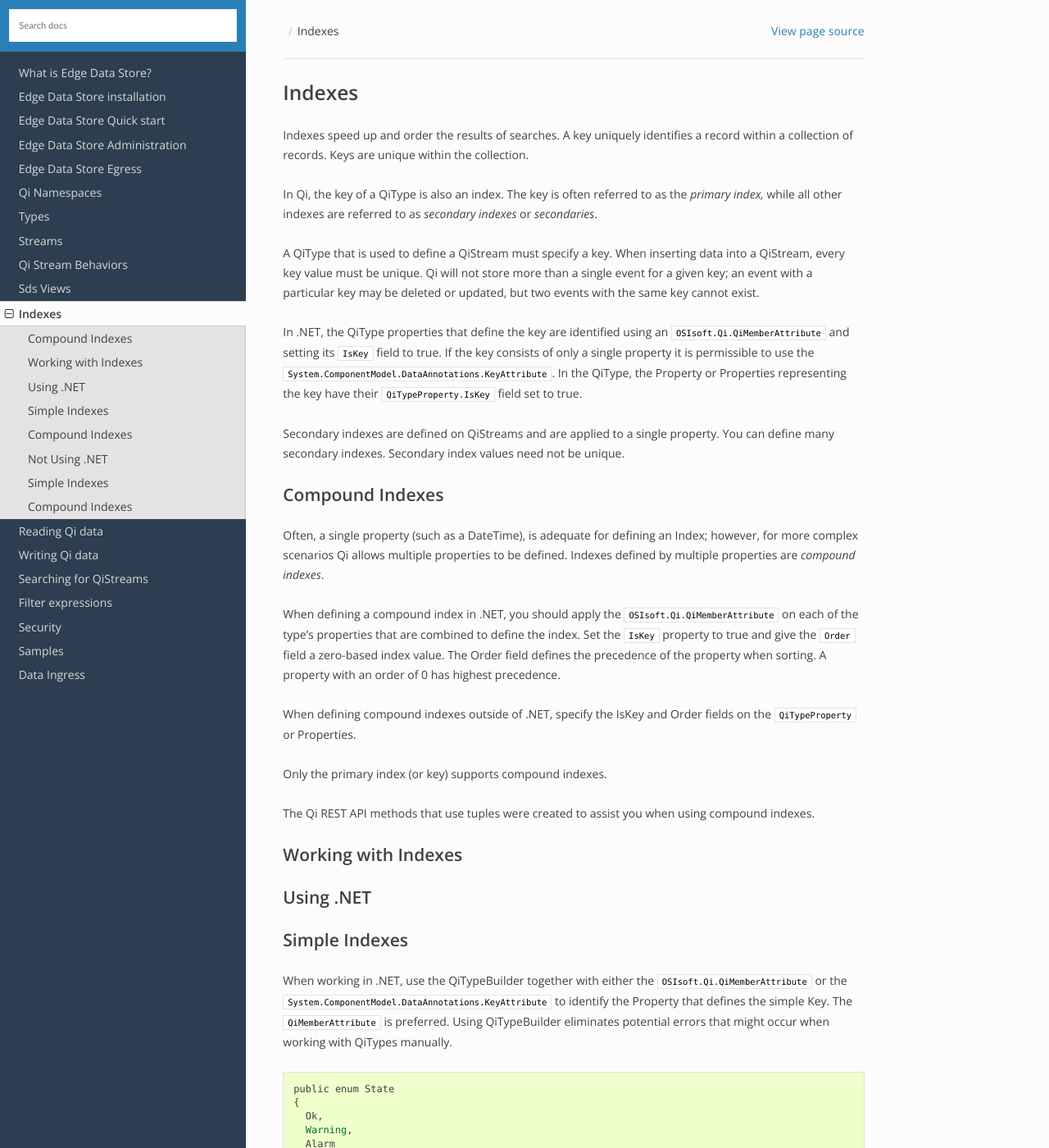
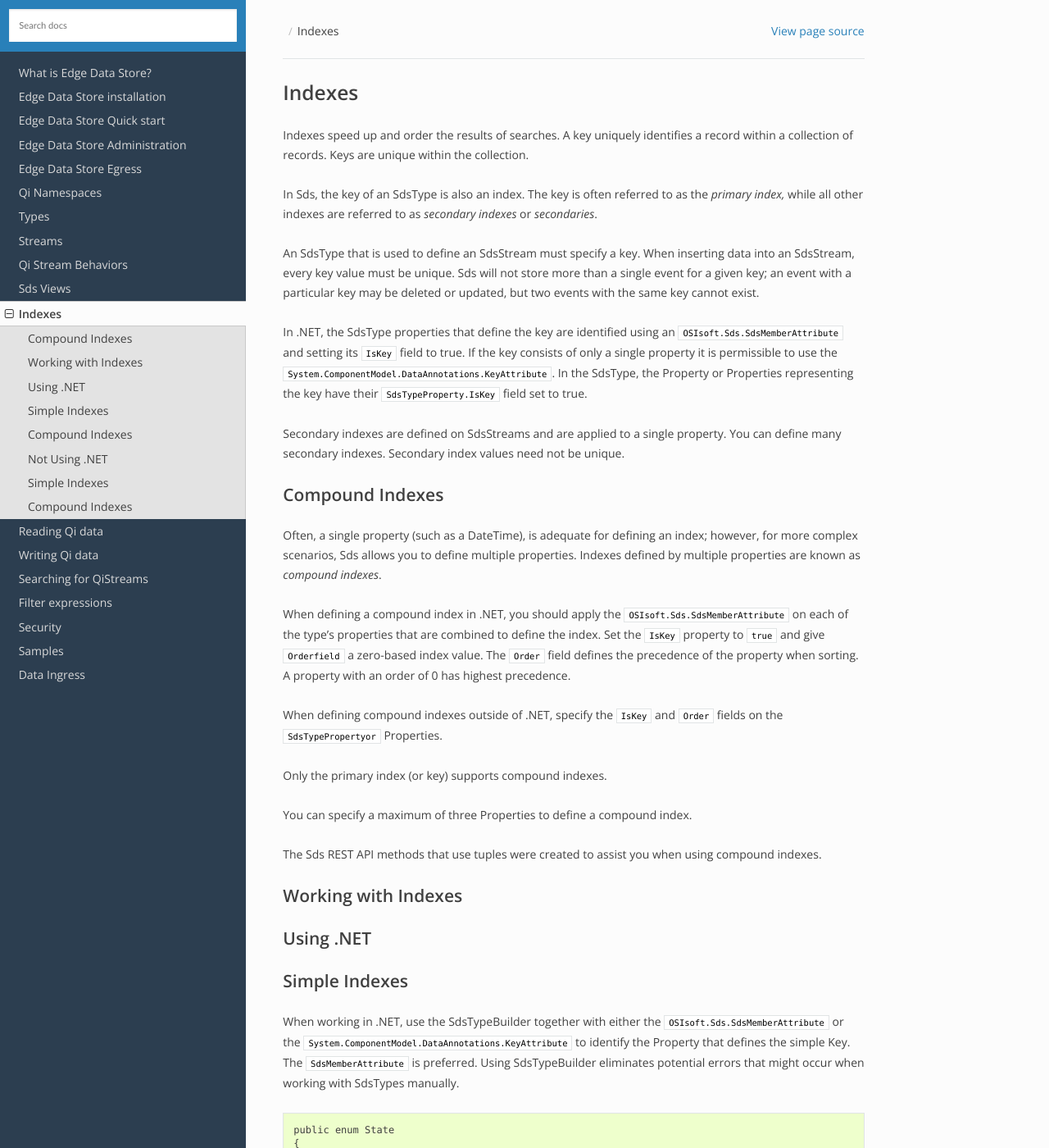
Before and after one commit to fgasparro/EdgeDS-Docs, a Sphinx documentation site: the page built from docs/indexes.rst, in a window 1280 px wide and 1400 px high. Shown: the whole window at 82% size. Built offline with Sphinx 7.4.7 and the Read the Docs theme 2.0.0, drawn with Linux system fonts in a browser that asks for light colours; some of the changed text lies outside the part shown.

Commit message:
Update indexes.rst

```diff
--- a/docs/indexes.rst
+++ b/docs/indexes.rst
@@ -1,4 +1,5 @@
-.. _Qi_Indexes_topic:
+.. _Indexes_topic:
+
 =======
 Indexes
 =======
@@ -6,19 +7,19 @@ Indexes
 Indexes speed up and order the results of searches. A key uniquely identifies a record within
 a collection of records. Keys are unique within the collection.
 
-In Qi, the key of a QiType is also an index. The key is often referred to as the *primary index,*
+In Sds, the key of an SdsType is also an index. The key is often referred to as the *primary index,*
 while all other indexes are referred to as *secondary indexes* or *secondaries*.
 
-A QiType that is used to define a QiStream must specify a key. When inserting data into a QiStream, every
-key value must be unique. Qi will not store more than a single event for a given key; an event with
+An SdsType that is used to define an SdsStream must specify a key. When inserting data into an SdsStream, every
+key value must be unique. Sds will not store more than a single event for a given key; an event with
 a particular key may be deleted or updated, but two events with the same key cannot exist.
 
-In .NET, the QiType properties that define the key are identified using an ``OSIsoft.Qi.QiMemberAttribute``
+In .NET, the SdsType properties that define the key are identified using an ``OSIsoft.Sds.SdsMemberAttribute``
 and setting its ``IsKey`` field to true. If the key consists of only a single property it is permissible to
-use the ``System.ComponentModel.DataAnnotations.KeyAttribute``. In the QiType, the Property or Properties
-representing the key have their ``QiTypeProperty.IsKey`` field set to true.
+use the ``System.ComponentModel.DataAnnotations.KeyAttribute``. In the SdsType, the Property or Properties
+representing the key have their ``SdsTypeProperty.IsKey`` field set to true.
 
-Secondary indexes are defined on QiStreams and are applied to a single property. You can define many
+Secondary indexes are defined on SdsStreams and are applied to a single property. You can define many
 secondary indexes. Secondary index values need not be unique.
 
 
@@ -26,21 +27,22 @@ secondary indexes. Secondary index values need not be unique.
 Compound Indexes
 ----------------
 
-Often, a single property (such as a DateTime), is adequate for defining an Index; however,
-for more complex scenarios Qi allows multiple properties to be defined. Indexes defined by
-multiple properties are *compound indexes*.
+Often, a single property (such as a DateTime), is adequate for defining an index; however, for more complex
+scenarios, Sds allows you to define multiple properties. Indexes defined by multiple properties are known as *compound indexes*.
 
-When defining a compound index in .NET, you should apply the ``OSIsoft.Qi.QiMemberAttribute``
-on each of the type’s properties that are combined to define the index. Set the ``IsKey`` property
-to true and give the ``Order`` field a zero-based index value. The Order field defines the
-precedence of the property when sorting. A property with an order of 0 has highest precedence.
+When defining a compound index in .NET, you should apply the ``OSIsoft.Sds.SdsMemberAttribute`` on each of the type’s
+properties that are combined to define the index. Set the ``IsKey`` property to ``true`` and give ``Orderfield`` a
+zero-based index value. The ``Order`` field defines the precedence of the property when sorting. A property with
+an order of 0 has highest precedence.
 
-When defining compound indexes outside of .NET, specify the IsKey and Order fields on the
-``QiTypeProperty`` or Properties.
+When defining compound indexes outside of .NET, specify the ``IsKey`` and ``Order`` fields on the ``SdsTypePropertyor``
+Properties.
 
 Only the primary index (or key) supports compound indexes.
 
-The Qi REST API methods that use tuples were created to assist you when using compound indexes.
+You can specify a maximum of three Properties to define a compound index.
+
+The Sds REST API methods that use tuples were created to assist you when using compound indexes.
 
 
 Working with Indexes
@@ -53,10 +55,10 @@ Using .NET
 Simple Indexes
 --------------
 
-When working in .NET, use the QiTypeBuilder together with either the ``OSIsoft.Qi.QiMemberAttribute`` or the
+When working in .NET, use the SdsTypeBuilder together with either the ``OSIsoft.Sds.SdsMemberAttribute`` or the
 ``System.ComponentModel.DataAnnotations.KeyAttribute`` to identify the Property that defines the simple Key.
-The ``QiMemberAttribute`` is preferred. Using QiTypeBuilder eliminates potential errors that might occur
-when working with QiTypes manually.
+The ``SdsMemberAttribute`` is preferred. Using SdsTypeBuilder eliminates potential errors that might occur
+when working with SdsTypes manually.
 
 
 ::
@@ -70,13 +72,13 @@ when working with QiTypes manually.
 
   public class Simple
   {
-    [QiMember(IsKey = true, Order = 0) ]
+    [SdsMember(IsKey = true, Order = 0) ]
     public DateTime Time { get; set; }
     public State State { get; set; }
     public Double Measurement { get; set; }
   }
 
-  QiType simpleType = QiTypeBuilder.CreateQiType<Simple>();
+  SdsType simpleType = SdsTypeBuilder.CreateSdsType<Simple>();
 
 
 To read data that is located between two indexes, ordered by the Key, define both a start index and
@@ -91,27 +93,27 @@ and query as follows.
   "2010-01-01T08:00:00.000Z","2010-02-01T08:00:00.000Z");
 
 
-More information about querying data can be found in `Reading Data <https://qi-docs.readthedocs.org/en/latest/Reading_Data.html>`__.
+More information about querying data can be found in :ref:`Qi_Reading_data_topic`.
 
 
 **Secondary Indexes**
 
-Secondary indexes are defined at the QiStream. To add indexes to a QiStream, you add them to the QiStream’s Indexes field.
+Secondary indexes are defined at the SdsStream. To add indexes to an SdsStream, you add them to the SdsStream’s Indexes field.
 
 For example, to add a second index on Measurement, use the following code:
 
 
 ::
 
-  QiStreamIndex measurementIndex = new QiStreamIndex()
+  SdsStreamIndex measurementIndex = new SdsStreamIndex()
   {
-      QiTypePropertyId = simpleType.Properties.First(p => p.Id.Equals("Measurement")).Id
+      SdsTypePropertyId = simpleType.Properties.First(p => p.Id.Equals("Measurement")).Id
   };
-  QiStream secondary = new QiStream()
+  SdsStream secondary = new SdsStream()
   {
       Id = "Simple with Secondary",
       TypeId = simpleType.Id,
-      Indexes = new List<QiStreamIndex>()
+      Indexes = new List<SdsStreamIndex>()
       {
           measurementIndex
       }
@@ -188,13 +190,13 @@ To read data indexed by a secondary Index, use a filtered Get, as in the followi
 Compound Indexes
 ----------------
 
-Compound indexes are defined using the QiMemberAttribute as follows:
+Compound indexes are defined using the SdsMemberAttribute as follows:
 
 ::
 
   public class Simple
   {
-    [QiMember(IsKey = true, Order = 0)]
+    [SdsMember(IsKey = true, Order = 0)]
     public DateTime Time { get; set; }
     public State State { get; set; }
     public Double Measurement { get; set; }
@@ -348,14 +350,14 @@ Simple Indexes
 --------------
 
 
-When the .NET QiTypeBuilder is unavailable, indexes must be built manually.
+When the .NET SdsTypeBuilder is unavailable, indexes must be built manually.
 
 
 The following discusses the types defined in the `Python <https://github.com/osisoft/Qi-Samples/tree/master/Basic/Python>`__
 and `Java Script <https://github.com/osisoft/Qi-Samples/tree/master/Basic/JavaScript>`__
 samples. Samples in other languages can be found `here <https://github.com/osisoft/Qi-Samples/tree/master/Basic>`__.
 
-To build a QiType representation of the following sample class, see code_example_1_:
+To build a SdsType representation of the following sample class, see code_example_1_:
 
 *Python*
 
@@ -405,7 +407,7 @@ To build a QiType representation of the following sample class, see code_example
 
 .. _code_example_1:
 
-The following code is used to build a QiType representation of the sample class above:
+The following code is used to build an SdsType representation of the sample class above:
 
 *Python*
 
@@ -414,50 +416,50 @@ The following code is used to build a QiType representation of the sample class
   # Create the properties
 
   # Time is the primary key
-  time = QiTypeProperty()
+  time = SdsTypeProperty()
   time.Id = "Time"
   time.Name = "Time"
   time.IsKey = True
-  time.QiType = QiType()
-  time.QiType.Id = "DateTime"
-  time.QiType.Name = "DateTime"
-  time.QiType.QiTypeCode = QiTypeCode.DateTime
+  time.SdsType = SdsType()
+  time.SdsType.Id = "DateTime"
+  time.SdsType.Name = "DateTime"
+  time.SdsType.SdsTypeCode = SdsTypeCode.DateTime
 
-  # State is not a pre-defined type. A QiType must be defined to represent the enum
-  stateTypePropertyOk = QiTypeProperty()
+  # State is not a pre-defined type. An SdsType must be defined to represent the enum
+  stateTypePropertyOk = SdsTypeProperty()
   stateTypePropertyOk.Id = "Ok"
   stateTypePropertyOk.Measurement = State.Ok
-  stateTypePropertyWarning = QiTypeProperty()
+  stateTypePropertyWarning = SdsTypeProperty()
   stateTypePropertyWarning.Id = "Warning"
   stateTypePropertyWarning.Measurement = State.Warning
-  stateTypePropertyAlarm = QiTypeProperty()
+  stateTypePropertyAlarm = SdsTypeProperty()
   stateTypePropertyAlarm.Id = "Alarm"
   stateTypePropertyAlarm.Measurement = State.Alarm
 
-  stateType = QiType()
+  stateType = SdsType()
   stateType.Id = "State"
   stateType.Name = "State"
   stateType.Properties = [ stateTypePropertyOk, stateTypePropertyWarning,\
                          stateTypePropertyAlarm ]
-  state = QiTypeProperty()
+  state = SdsTypeProperty()
   state.Id = "State"
   state.Name = "State"
-  state.QiType = stateType
+  state.SdsType = stateType
 
   # Measurement property is a simple non-indexed, pre-defined type
-  measurement = QiTypeProperty()
+  measurement = SdsTypeProperty()
   measurement.Id = "Measurement"
   measurement.Name = "Measurement"
-  measurement.QiType = QiType()
-  measurement.QiType.Id = "Double"
-  measurement.QiType.Name = "Double"
+  measurement.SdsType = SdsType()
+  measurement.SdsType.Id = "Double"
+  measurement.SdsType.Name = "Double"
 
-  # Create the Simple QiType
-  simple = QiType()
+  # Create the Simple SdsType
+  simple = SdsType()
   simple.Id = str(uuid.uuid4())
   simple.Name = "Simple"
   simple.Description = "Basic sample type"
-  simple.QiTypeCode = QiTypeCode.Object
+  simple.SdsTypeCode = SdsTypeCode.Object
   simple.Properties = [ time, state, measurement ]
 
 
@@ -466,85 +468,85 @@ The following code is used to build a QiType representation of the sample class
 .. code-block:: javascript
 
   // Time is the primary key
-  var timeProperty = new QiObjects.QiTypeProperty({
+  var timeProperty = new SdsObjects.SdsTypeProperty({
     "Id": "Time",
     "IsKey": true,
-    "QiType": new QiObjects.QiType({
+    "SdsType": new SdsObjects.SdsType({
       "Id": "dateType",
-      "QiTypeCode": QiObjects.qiTypeCodeMap.DateTime
+      "SdsTypeCode": SdsObjects.SdsTypeCodeMap.DateTime
     })
   });
 
-  // State is not a pre-defined type. A QiType must be defined to represent the enum
-  var stateTypePropertyOk = new QiObjects.QiTypeProperty({
+  // State is not a pre-defined type. A SdsType must be defined to represent the enum
+  var stateTypePropertyOk = new SdsObjects.SdsTypeProperty({
     "Id": "Ok",
     "Value": State.Ok
   });
 
-  var stateTypePropertyWarning = new QiObjects.QiTypeProperty({
+  var stateTypePropertyWarning = new SdsObjects.SdsTypeProperty({
     "Id": "Warning",
     "Value": State.Warning
   });
 
-  var stateTypePropertyAlarm = new QiObjects.QiTypeProperty({
+  var stateTypePropertyAlarm = new SdsObjects.SdsTypeProperty({
     "Id": "Alarm",
     "Value": State.Alarm
   });
 
-  var stateType = new QiObjects.QiType({
+  var stateType = new SdsObjects.SdsType({
     "Id": "State",
     "Name": "State",
-    "QiTypeCode": QiObjects.qiTypeCodeMap.Int32Enum,
+    "SdsTypeCode": SdsObjects.SdsTypeCodeMap.Int32Enum,
     "Properties": [stateTypePropertyOk, stateTypePropertyWarning,
       stateTypePropertyAlarm, stateTypePropertyRed]
   });
 
   // Value property is a simple non-indexed, pre-defined type
-  var valueProperty = new QiObjects.QiTypeProperty({
+  var valueProperty = new SdsObjects.SdsTypeProperty({
     "Id": "Value",
-    "QiType": new QiObjects.QiType({
+    "SdsType": new SdsObjects.SdsType({
       "Id": "doubleType",
-      "QiTypeCode": QiObjects.qiTypeCodeMap.Double
+      "SdsTypeCode": SdsObjects.SdsTypeCodeMap.Double
     })
   });
 
-  // Create the Simple QiType
-  var simpleType = new QiObjects.QiType({
+  // Create the Simple SdsType
+  var simpleType = new SdsObjects.SdsType({
     "Id": "Simple",
     "Name": "Simple",
-    "Description": "This is a simple Qi type",
-    "QiTypeCode": QiObjects.qiTypeCodeMap.Object,
+    "Description": "This is a simple Sds type",
+    "SdsTypeCode": SdsObjects.SdsTypeCodeMap.Object,
     "Properties": [timeProperty, stateProperty, valueProperty]
   });
 
 
-The Time property is identified as the Key by define its QiTypeProperty as follows:
+The Time property is identified as the Key by define its SdsTypeProperty as follows:
 
 *Python*
 
 .. code-block:: python
 
   # Time is the primary key
-  time = QiTypeProperty()
+  time = SdsTypeProperty()
   time.Id = "Time"
   time.Name = "Time"
   time.IsKey = True
-  time.QiType = QiType()
-  time.QiType.Id = "DateTime"
-  time.QiType.Name = "DateTime"
-  time.QiType.QiTypeCode = QiTypeCode.DateTime
+  time.SdsType = SdsType()
+  time.SdsType.Id = "DateTime"
+  time.SdsType.Name = "DateTime"
+  time.SdsType.SdsTypeCode = SdsTypeCode.DateTime
 
 *JavaScript*
 
 .. code-block:: javascript
 
   // Time is the primary key
-  var timeProperty = new QiObjects.QiTypeProperty({
+  var timeProperty = new SdsObjects.SdsTypeProperty({
     "Id": "Time",
     "IsKey": true,
-    "QiType": new QiObjects.QiType({
+    "SdsType": new SdsObjects.SdsType({
       "Id": "dateType",
-      "QiTypeCode": QiObjects.qiTypeCodeMap.DateTime
+      "SdsTypeCode": SdsObjects.SdsTypeCodeMap.DateTime
     })
   });
 
@@ -557,14 +559,14 @@ ISO 8601 representation of dates and times. To query for a window of values betw
 2010 and February 1, 2010, you would define indexes as “2010-01-01T08:00:00.000Z” and
 “2010-02-01T08:00:00.000Z”, respectively.
 
-Additional information can be found in the `Reading Data <https://qi-docs.readthedocs.org/en/latest/Reading_Data.html>`__.
+Additional information can be found in :ref:`Qi_Reading_data_topic`.
 
 **Secondary Indexes**
 
-Secondary Indexes are defined at the QiStream. To create a QiStream
+Secondary Indexes are defined at the SdsStream. To create an SdsStream
 using the Simple class and add a Secondary index on the Measurement,
-you use the previously defined QiType. Then you create a QiStreamIndex
-specifying the measurement property and define a QiStream identifying the
+you use the previously defined SdsType. Then you create a SdsStreamIndex
+specifying the measurement property and define a SdsStream identifying the
 Measurement as a Secondary Index as shown in the following example:
 
 
@@ -574,10 +576,10 @@ Measurement as a Secondary Index as shown in the following example:
 
   # Create the properties
 
-  measurementIndex = QiStreamIndex()
-  measurementIndex.QiTypePropertyId = measurement.Id
+  measurementIndex = SdsStreamIndex()
+  measurementIndex.SdsTypePropertyId = measurement.Id
 
-  stream = QiStream()
+  stream = SdsStream()
   stream.Id = str(uuid.uuid4())
   stream.Name = "SimpleWithSecond"
   stream.Description = "Simple with secondary index"
@@ -590,11 +592,11 @@ Measurement as a Secondary Index as shown in the following example:
 
 .. code-block:: javascript
 
-  var measurementIndex = new QiObjects.QiStreamIndex({
-    "QiTypePropertyId": valueProperty.Id
+  var measurementIndex = new SdsObjects.SdsStreamIndex({
+    "SdsTypePropertyId": valueProperty.Id
   });
 
-  var stream = new QiObjects.QiStream({
+  var stream = new SdsObjects.SdsStream({
     "Id": "SimpleWithSecond",
     "Name": "SimpleWithSecond",
     "Description": "Simple with secondary index",
@@ -658,7 +660,7 @@ Consider the following Python and JavaScript types:
   }
 
 
-To turn the simple QiType shown in the example into a type supporting the DerivedCompoundIndex
+To turn the simple SdsType shown in the example into a type supporting the DerivedCompoundIndex
 type with a compound index based on the ``Simple.Time`` and ``DerivedCompoundIndex.Recorded``,
 extend the type as follows:
 
@@ -667,23 +669,23 @@ extend the type as follows:
 .. code-block:: python
 
   # We set the Order for this property. The order of the first property defaulted to 0
-  recorded = QiTypeProperty()
+  recorded = SdsTypeProperty()
   recorded.Id = "Recorded"
   recorded.Name = "Recorded"
   recorded.IsKey = True
   recorded.Order = 1
-  recorded.QiType = QiType()
-  recorded.QiType.Id = "DateTime"
-  recorded.QiType.Name = "DateTime"
-  recorded.QiType.QiTypeCode = QiTypeCode.DateTime
+  recorded.SdsType = SdsType()
+  recorded.SdsType.Id = "DateTime"
+  recorded.SdsType.Name = "DateTime"
+  recorded.SdsType.SdsTypeCode = SdsTypeCode.DateTime
 
-  # Create the Derived QiType
-  derived = QiType()
+  # Create the Derived SdsType
+  derived = SdsType()
   derived.Id = str(uuid.uuid4())
   derived.Name = "Compound"
   derived.Description = "Derived compound index sample type"
   derived.BaseType = simple
-  derived.QiTypeCode = QiTypeCode.Object
+  derived.SdsTypeCode = SdsTypeCode.Object
   derived.Properties = [ recorded ]
 
 
@@ -693,25 +695,25 @@ extend the type as follows:
 .. code-block:: javascript
 
   // We set the Order for this property. The order of the first property defaulted to 0
-  var recordedProperty = new QiObjects.QiTypeProperty({
+  var recordedProperty = new SdsObjects.SdsTypeProperty({
     "Id": "Recorded",
     "Name": "Recorded",
     "IsKey": true,
     "Order": 1,
-    "QiType": new QiObjects.QiType({
+    "SdsType": new SdsObjects.SdsType({
       "Id": "DateTime",
       "Name": "DateTime",
-      "QiTypeCode": QiObjects.qiTypeCodeMap.DateTime
+      "SdsTypeCode": SdsObjects.SdsTypeCodeMap.DateTime
     })
   });
 
-  // Create the Derived QiType
-  var derivedType = new QiObjects.QiTyp({
+  // Create the Derived SdsType
+  var derivedType = new SdsObjects.SdsTyp({
     "Id": "Compound",
     "Name": "Compound",
     "Description": "Derived compound index sample type",
     "BaseType": simpleType,
-    "QiTypeCode": QiObjects.qiTypeCodeMap.Object,
+    "SdsTypeCode": SdsObjects.SdsTypeCodeMap.Object,
     "Properties": [recordedProperty]
   });
 
```
Also changed, not shown: other parts of docs/indexes.rst (+1 -1 lines).
